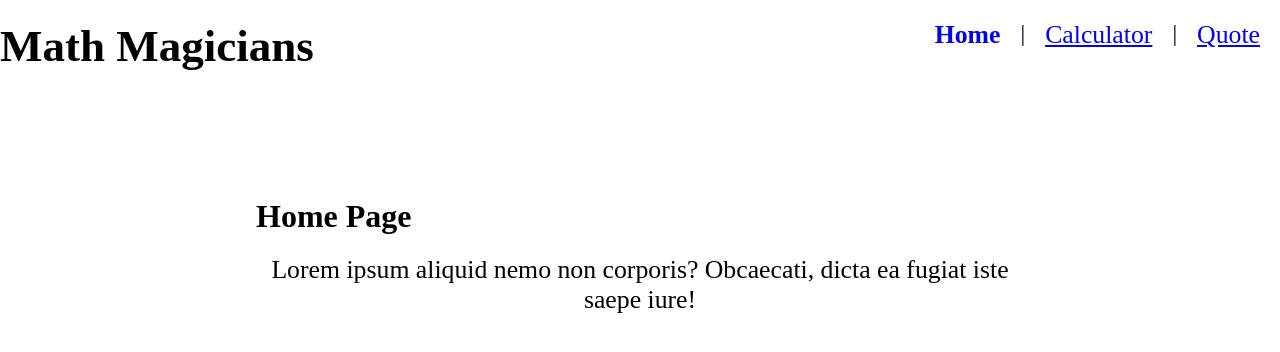
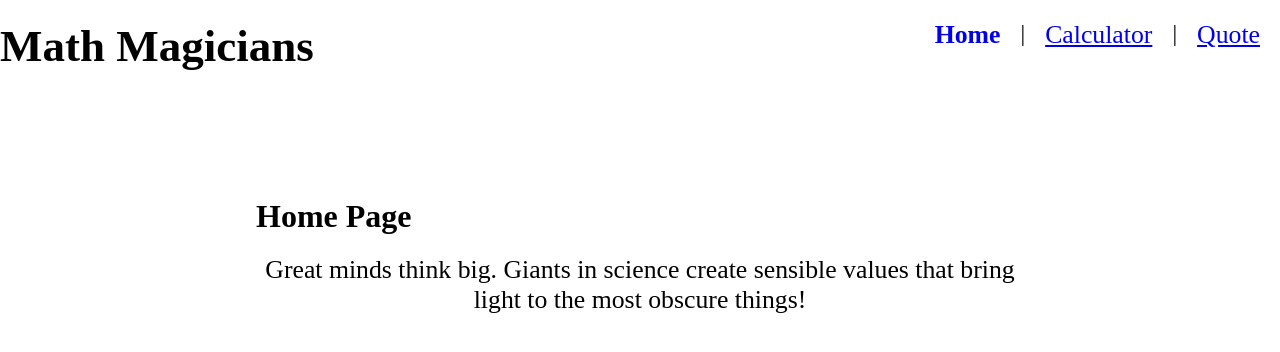
Before and after one commit to Victoria129/math-magicians, a React (Create React App) app: page / in a window 1280 px wide. Shown: the top 352 px of the page. Built offline with nearby package versions, Linux system fonts and the light colour scheme.

Commit message:
Add events to the project

```diff
--- a/src/components/Home.js
+++ b/src/components/Home.js
@@ -5,8 +5,8 @@ const Home = () => (
   <div className={conCSS.container}>
     <h1>Home Page</h1>
     <p>
-      Lorem ipsum aliquid nemo non corporis?
-      Obcaecati, dicta ea fugiat iste saepe iure!
+    Great minds think big. Giants in science create
+    sensible values that bring light to the most obscure things!
     </p>
   </div>
 
```
